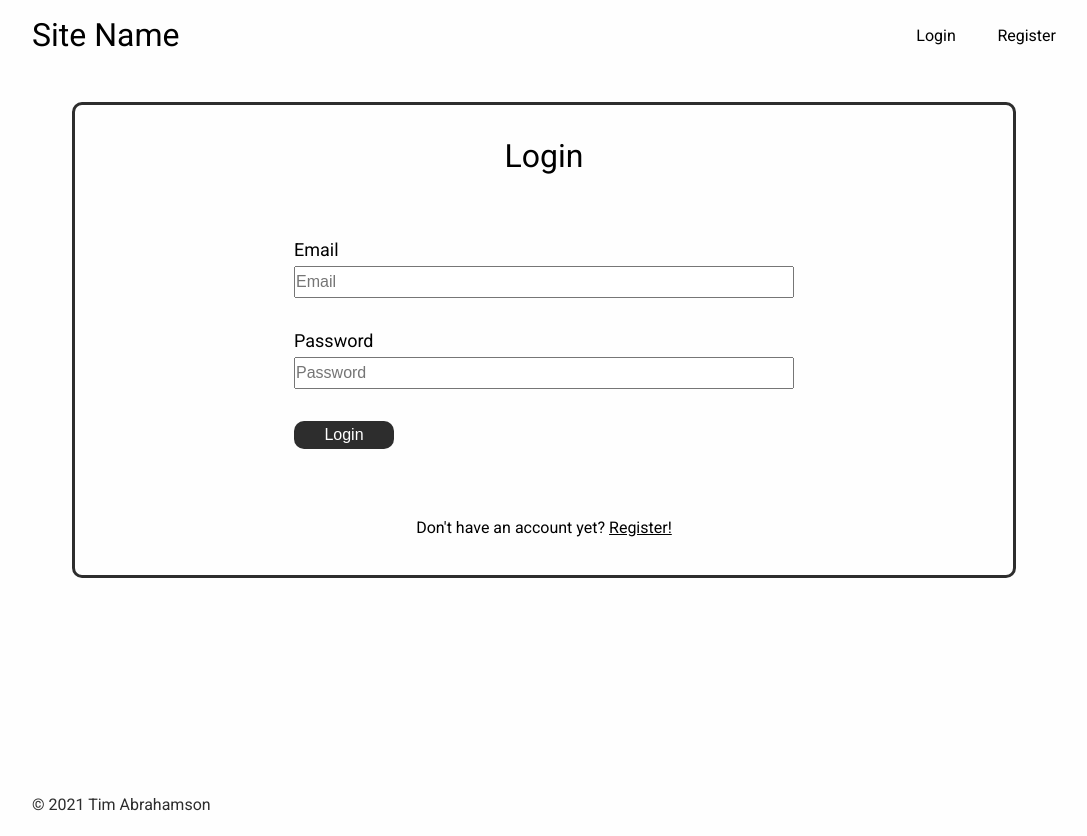
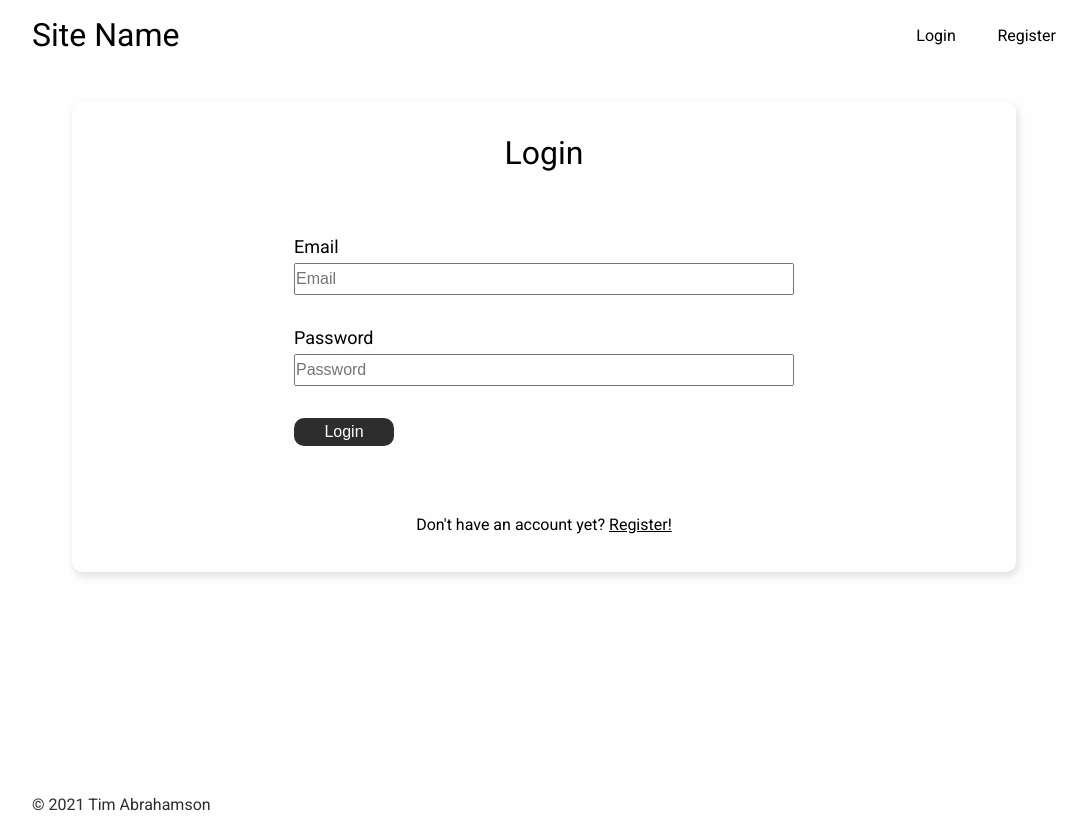
Before and after one commit to Tlabrahamson/employ, a React (Create React App) app in the folder frontend/: page /login in a window 1280 px wide. Shown: the whole page, without its empty margins (96-1183 px from the left). Built offline with nearby package versions, Linux system fonts and the light colour scheme; no server answers.

Commit message:
Final push of the night. Made all of the solid borders drop shadows to emulate a card. Looks better.

```diff
--- a/frontend/src/components/Hero.js
+++ b/frontend/src/components/Hero.js
@@ -9,7 +9,7 @@ const HeroWrapper = styled.div`
   display: flex;
   flex-direction: column;
   align-items: center;
-  justify-content: center;
+  justify-content: start;
   text-align: center;
   overflow: hidden;
 
--- a/frontend/src/styles/FormWrapper.js
+++ b/frontend/src/styles/FormWrapper.js
@@ -4,7 +4,7 @@ const FormWrapper = styled.div`
   display: flex;
   flex-direction: column;
   align-items: center;
-  border: solid 3px #2d2d2d;
+  box-shadow: 2px 4px 8px #dfdfdf;
   padding: 2rem;
   border-radius: 10px;
 
--- a/frontend/src/styles/SingleJobWrapper.js
+++ b/frontend/src/styles/SingleJobWrapper.js
@@ -1,7 +1,7 @@
 import styled from "styled-components";
 
 const SingleJobWrapper = styled.div`
-  border: solid 3px #2d2d2d;
+  box-shadow: 2px 4px 8px #dfdfdf;
   padding: 2rem;
   border-radius: 10px;
 
@@ -46,7 +46,7 @@ const SingleJobWrapper = styled.div`
     align-items: start;
     padding: 0 2rem;
     margin-top: 2rem;
-    border: solid 3px #2d2d2d;
+    box-shadow: 2px 4px 8px #dfdfdf;
     border-radius: 10px;
     width: 50%;
 
```
